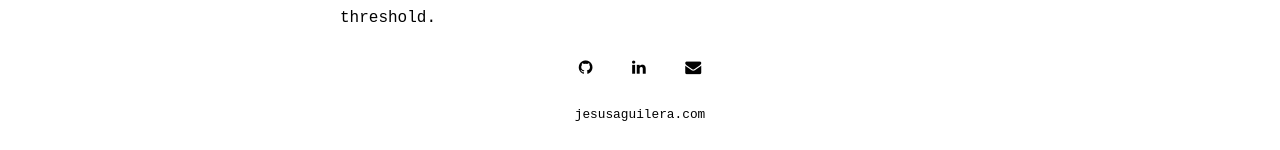
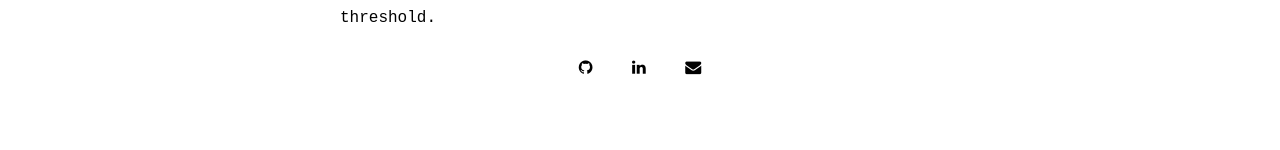
Before and after one commit to jeaguil/jeaguil.github.io, a Jekyll site: the page built from _posts/2021-08-01-patrolbot.md, in a window 1280 px wide and 900 px high, scrolled down 1646 px. Shown: the part 747-897 px from the top of the window. Built offline with Jekyll 4.4.1, drawn with Linux system fonts in a browser that asks for light colours; nearby versions of some CDN libraries; after the commit the page ends 2496 px from its top, so only the background shows below that.

Commit message:
Removed site.description on footer

```diff
--- a/_includes/footer.html
+++ b/_includes/footer.html
@@ -2,5 +2,5 @@
   {% for item in site.data.settings.social %}
     <a href="{{ item.link }}" class="menu-link" target="_blank"><i class="fa fa-{{ item.icon }}" aria-hidden="true"></i></a>
   {% endfor %}
-  <div class="post-date"><a href="{{ site.github.url }}/">jesusaguilera.com</a></div>
+  <!-- <div class="post-date"><a href="{{ site.github.url }}/">Home</a></div> -->
 </footer>
```
